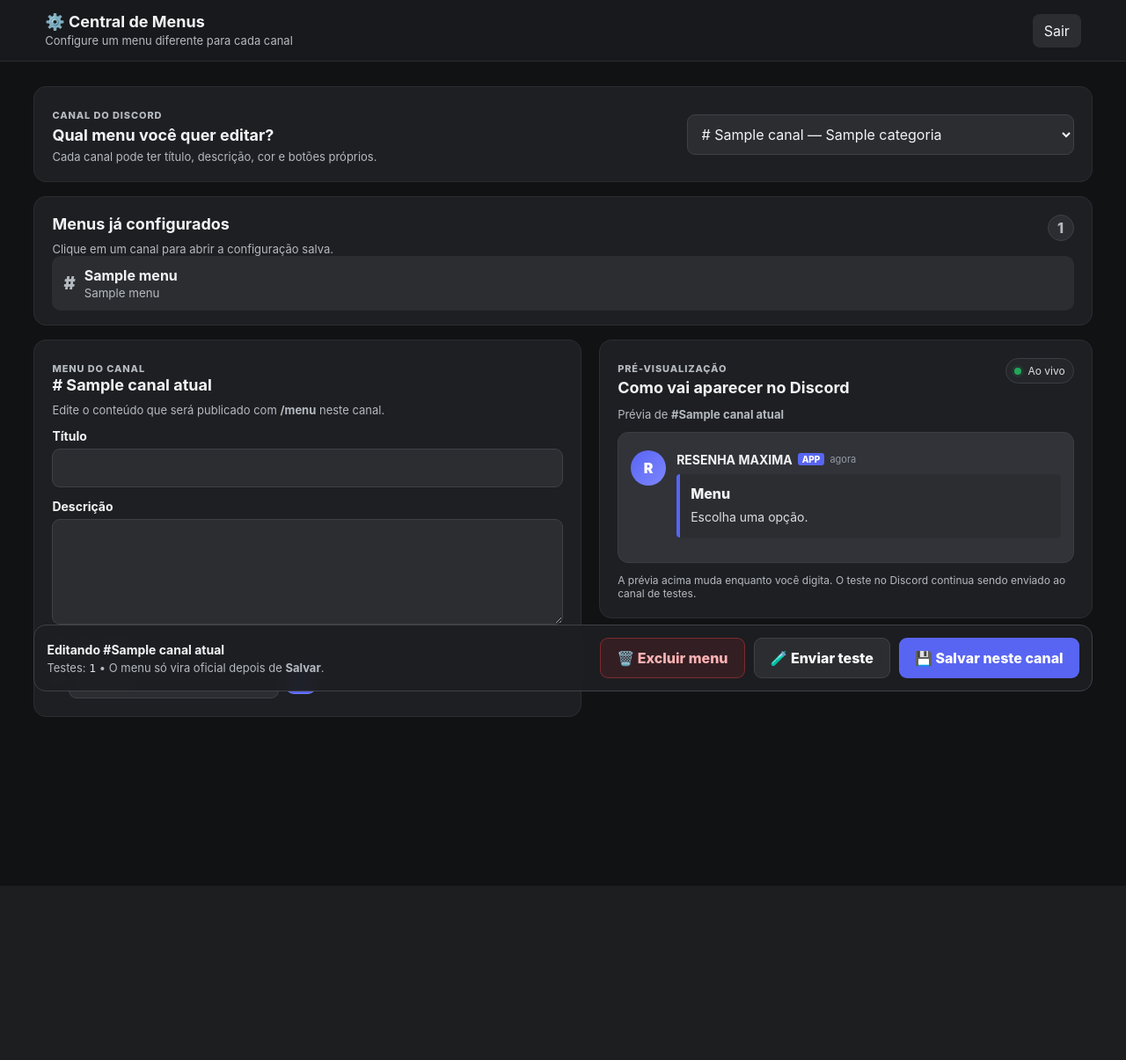
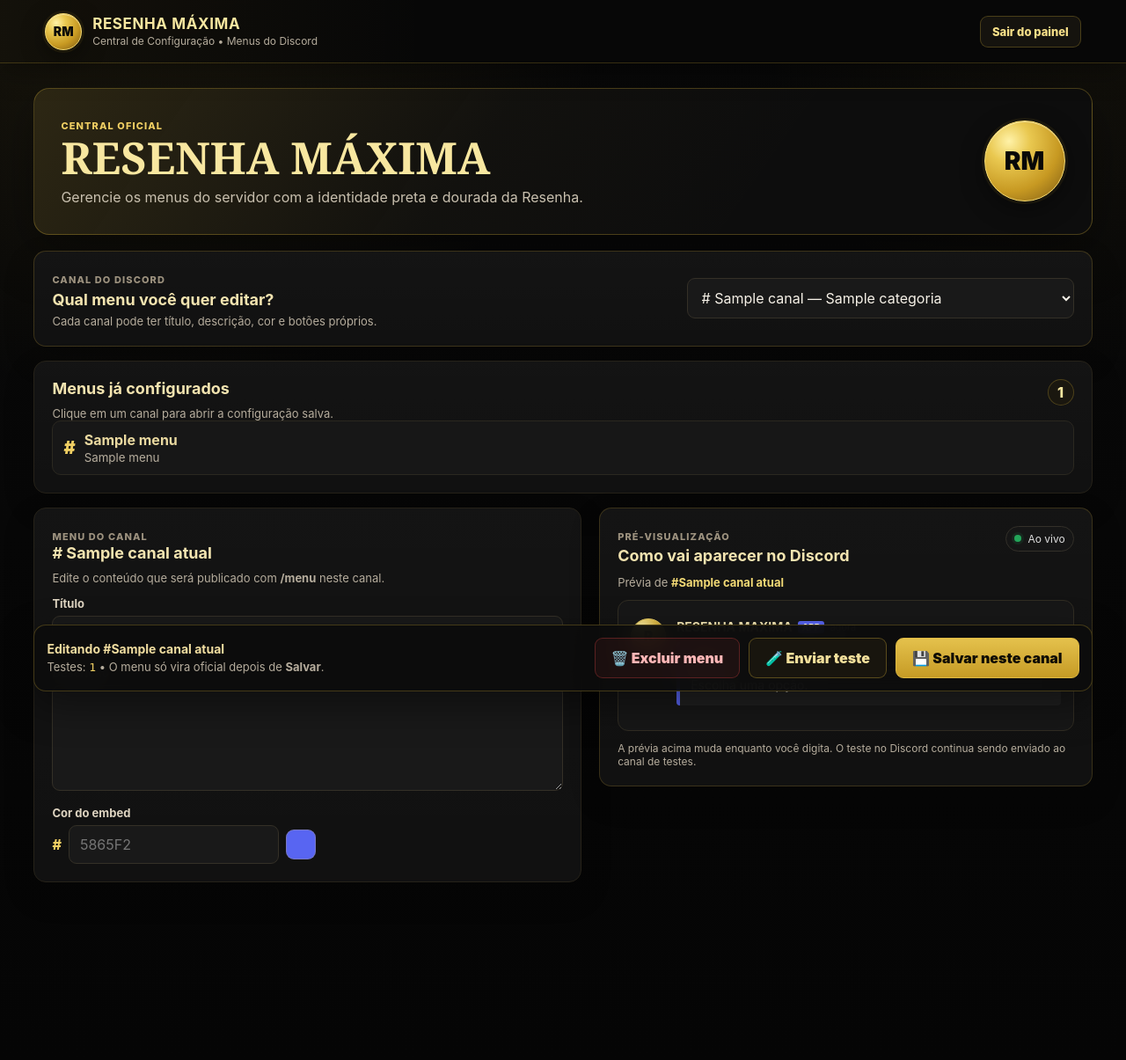
Before and after one commit to vinizimjk/painel-menu-bot, a Flask app: template templates/index.html in a window 1280 px wide. Shown: the whole page at 88% size. Before the commit the page ends 815 px from the top, so only its background shows below. Run offline with Flask 3, Linux system fonts and the light colour scheme; the template is opened without the code that fills it: most values are stand-ins (such as "Sample title", 1, 10 or a date in 2020); parts of the project's set-up code (start-up, migrations or seed data) failed here and were passed over.

Commit message:
Aplicar identidade visual Resenha Maxima

```diff
--- a/static/style.css
+++ b/static/style.css
@@ -1,140 +1,166 @@
+
 * { box-sizing: border-box; }
 
 :root {
   color-scheme: dark;
-  --bg: #111214;
-  --surface: #1e1f22;
-  --surface2: #2b2d31;
-  --surface3: #313338;
-  --line: #3f4147;
-  --text: #f2f3f5;
-  --muted: #b5bac1;
-  --primary: #5865f2;
-  --green: #248046;
-  --red: #da373c;
+  --bg: #070707;
+  --surface: #111111;
+  --surface2: #181818;
+  --surface3: #1f1f1f;
+  --line: #2d2a22;
+  --text: #f6f1e7;
+  --muted: #b6ad9d;
+  --gold: #d4af37;
+  --gold-2: #f0cf63;
+  --green: #2b8a57;
+  --red: #b83a3a;
 }
 
 body {
   margin: 0;
-  background: var(--bg);
+  min-height: 100vh;
   color: var(--text);
+  background:
+    radial-gradient(circle at 12% -8%, rgba(212,175,55,.10), transparent 32%),
+    radial-gradient(circle at 100% 0%, rgba(212,175,55,.05), transparent 24%),
+    linear-gradient(180deg, #090909 0%, #050505 100%);
   font-family: Inter, ui-sans-serif, system-ui, -apple-system, BlinkMacSystemFont, "Segoe UI", sans-serif;
 }
 
 .topbar {
-  min-height: 64px;
-  padding: 14px max(4vw, 18px);
+  min-height: 72px;
+  padding: 12px max(4vw, 18px);
   display: flex;
   align-items: center;
   justify-content: space-between;
-  background: #18191c;
-  border-bottom: 1px solid #2b2d31;
+  gap: 18px;
+  background: linear-gradient(90deg, rgba(212,175,55,.06), transparent 38%), rgba(8,8,8,.96);
+  border-bottom: 1px solid rgba(212,175,55,.23);
+  box-shadow: 0 12px 30px rgba(0,0,0,.28);
+  backdrop-filter: blur(16px);
   position: sticky;
   top: 0;
-  z-index: 20;
+  z-index: 30;
 }
 
-.topbar strong { display: block; font-size: 18px; }
-.topbar span { color: var(--muted); font-size: 13px; }
+.brand-lockup { display: flex; align-items: center; gap: 12px; }
+
+.brand-mark, .hero-badge {
+  display: grid;
+  place-items: center;
+  border-radius: 50%;
+  font-weight: 950;
+  color: #080808;
+  background: radial-gradient(circle at 30% 25%, #fff2a8 0%, #e9c850 26%, #c79922 62%, #7a5814 100%);
+  border: 1px solid #f4d96f;
+  box-shadow: inset 0 1px 0 rgba(255,255,255,.42), 0 0 0 3px rgba(212,175,55,.08), 0 8px 28px rgba(0,0,0,.45);
+}
+
+.brand-mark { width: 42px; height: 42px; font-size: 14px; }
+.topbar strong { display: block; color: #f8e7a0; font-size: 17px; letter-spacing: .035em; }
+.topbar span { display: block; margin-top: 2px; color: var(--muted); font-size: 12px; }
 
 .logout {
-  color: var(--text);
+  color: #f6df88;
   text-decoration: none;
-  background: var(--surface2);
+  background: #15130e;
+  border: 1px solid rgba(212,175,55,.28);
   padding: 9px 13px;
-  border-radius: 8px;
+  border-radius: 9px;
+  font-size: 13px;
+  font-weight: 800;
 }
 
-.container {
-  width: min(940px, 92%);
-  margin: 28px auto 100px;
+.container { width: min(940px, 92%); margin: 28px auto 110px; }
+.wide-container { width: min(1420px, 94%); }
+
+.hero-panel {
+  min-height: 150px;
+  margin-bottom: 18px;
+  padding: 30px;
+  display: flex;
+  align-items: center;
+  justify-content: space-between;
+  gap: 24px;
+  background: linear-gradient(125deg, rgba(212,175,55,.16), rgba(212,175,55,.025) 42%, transparent 70%), #0d0d0d;
+  border: 1px solid rgba(212,175,55,.30);
+  border-radius: 18px;
+  box-shadow: 0 20px 60px rgba(0,0,0,.34);
 }
 
-.wide-container {
-  width: min(1420px, 94%);
+.hero-copy h1 {
+  margin: 5px 0 8px;
+  color: #f8e7a0;
+  font-family: Georgia, "Times New Roman", serif;
+  font-size: clamp(30px, 4.5vw, 50px);
+  line-height: .95;
+  text-transform: uppercase;
 }
+
+.hero-copy p { max-width: 720px; margin: 0; color: #c9c0af; line-height: 1.5; }
+.hero-badge { width: 92px; height: 92px; flex: 0 0 92px; font-size: 28px; }
 
 .card {
   padding: 20px;
   margin-bottom: 16px;
-  background: var(--surface);
-  border: 1px solid #2b2d31;
+  background: linear-gradient(180deg, rgba(255,255,255,.012), transparent), var(--surface);
+  border: 1px solid #262219;
   border-radius: 14px;
+  box-shadow: 0 14px 35px rgba(0,0,0,.18);
 }
 
 h1, h2 { margin-top: 0; }
-h2 { font-size: 18px; margin-bottom: 18px; }
+h2 { font-size: 18px; margin-bottom: 18px; color: #f3e4b0; }
 
 .eyebrow {
-  color: var(--muted);
+  color: #9d927f;
   font-size: 11px;
-  font-weight: 800;
-  letter-spacing: .08em;
+  font-weight: 850;
+  letter-spacing: .10em;
 }
+.eyebrow.gold { color: var(--gold-2); }
 
-.section-heading,
-.preview-header,
-.channel-toolbar {
+.section-heading, .preview-header, .channel-toolbar {
   display: flex;
   align-items: flex-start;
   justify-content: space-between;
   gap: 18px;
 }
 
-.section-heading p,
-.preview-header p,
-.channel-copy p {
+.section-heading p, .preview-header p, .channel-copy p {
   margin: -8px 0 0;
   color: var(--muted);
   font-size: 13px;
 }
 
-.channel-toolbar {
-  align-items: center;
-}
+.channel-toolbar { align-items: center; border-color: rgba(212,175,55,.22); }
+.channel-copy h2 { margin: 4px 0 14px; }
+.channel-picker { min-width: min(440px, 48%); }
 
-.channel-copy h2 {
-  margin: 4px 0 14px;
-}
-
-.channel-picker {
-  min-width: min(440px, 48%);
-}
-
-select,
-input,
-textarea {
+select, input, textarea {
   width: 100%;
-  border: 1px solid var(--line);
+  border: 1px solid #343027;
   outline: none;
   border-radius: 9px;
   padding: 11px 12px;
-  background: var(--surface2);
+  background: #191919;
   color: var(--text);
   font: inherit;
 }
-
-select {
-  cursor: pointer;
-}
-
-select:focus,
-input:focus,
-textarea:focus {
-  border-color: var(--primary);
+select { cursor: pointer; }
+select:focus, input:focus, textarea:focus {
+  border-color: var(--gold);
+  box-shadow: 0 0 0 3px rgba(212,175,55,.085);
 }
 
 label {
   display: block;
   margin: 13px 0 6px;
-  font-size: 14px;
-  font-weight: 700;
+  color: #ded4c1;
+  font-size: 13px;
+  font-weight: 750;
 }
-
-textarea {
-  min-height: 120px;
-  resize: vertical;
-}
+textarea { min-height: 120px; resize: vertical; }
 
 .editor-grid {
   display: grid;
@@ -142,22 +168,9 @@ textarea {
   gap: 20px;
   align-items: start;
 }
+.preview-column { position: sticky; top: 94px; }
 
-.editor-column,
-.preview-column {
-  min-width: 0;
-}
-
-.preview-column {
-  position: sticky;
-  top: 88px;
-}
-
-.two {
-  display: grid;
-  grid-template-columns: 130px 1fr;
-  gap: 12px;
-}
+.two { display: grid; grid-template-columns: 130px 1fr; gap: 12px; }
 
 .color-row {
   display: flex;
@@ -166,41 +179,37 @@ textarea {
   max-width: 300px;
 }
 
-.color-row > span:first-child {
-  color: var(--muted);
-  font-weight: 700;
-}
+.color-row > span:first-child { color: var(--gold-2); font-weight: 800; }
 
 .color-swatch {
   width: 34px;
   height: 34px;
   flex: 0 0 34px;
   border-radius: 9px;
-  border: 1px solid rgba(255,255,255,.14);
+  border: 1px solid rgba(212,175,55,.25);
 }
 
 button {
-  border: 0;
+  border: 1px solid #e0bb43;
   border-radius: 9px;
   padding: 12px 18px;
-  background: var(--primary);
-  color: white;
+  background: linear-gradient(180deg, #e4c14c 0%, #c69b25 100%);
+  color: #100d05;
   font: inherit;
-  font-weight: 800;
+  font-weight: 900;
   cursor: pointer;
 }
 
-button:hover { filter: brightness(1.08); }
-
 .secondary-button {
-  background: var(--surface2);
-  border: 1px solid var(--line);
+  color: #f2df9b;
+  background: #18150e;
+  border: 1px solid rgba(212,175,55,.35);
 }
 
 .danger-button {
-  background: rgba(218, 55, 60, .12);
-  color: #ffb3b5;
-  border: 1px solid rgba(218, 55, 60, .45);
+  color: #ffb7b7;
+  background: rgba(184,58,58,.09);
+  border: 1px solid rgba(184,58,58,.40);
 }
 
 .savebar {
@@ -210,54 +219,40 @@ button:hover { filter: brightness(1.08); }
   gap: 20px;
   position: sticky;
   bottom: 14px;
-  z-index: 15;
+  z-index: 20;
   padding: 14px;
-  background: rgba(30, 31, 34, .96);
-  border: 1px solid #3f4147;
+  background: rgba(12,12,12,.94);
+  border: 1px solid rgba(212,175,55,.28);
   border-radius: 14px;
-  backdrop-filter: blur(8px);
+  box-shadow: 0 16px 44px rgba(0,0,0,.42);
+  backdrop-filter: blur(14px);
 }
 
-.savebar-copy {
-  display: grid;
-  gap: 4px;
-}
+.savebar-copy { display: grid; gap: 4px; }
+.savebar-copy strong { color: #f0dda0; font-size: 14px; }
+.savebar-copy span { color: var(--muted); font-size: 13px; }
+.savebar-copy code { color: #f0cf63; }
+.save-actions { display: flex; gap: 10px; flex-wrap: wrap; justify-content: flex-end; }
 
-.savebar-copy strong { font-size: 14px; }
-.savebar-copy span { color: var(--muted); font-size: 13px; }
-.savebar-copy code { color: #dbdee1; }
-
-.save-actions {
-  display: flex;
-  gap: 10px;
-  flex-wrap: wrap;
-  justify-content: flex-end;
-}
-
-.success,
-.alert {
+.success, .alert {
   margin-bottom: 16px;
   padding: 12px 14px;
   border-radius: 9px;
+  border: 1px solid transparent;
 }
-
-.success { background: var(--green); }
-.alert { background: var(--red); }
-
-.configured-card {
-  padding-bottom: 16px;
-}
+.success { color: #d7f3df; background: rgba(43,138,87,.16); border-color: rgba(43,138,87,.34); }
+.alert { color: #ffd0d0; background: rgba(184,58,58,.15); border-color: rgba(184,58,58,.34); }
 
 .count-badge {
   min-width: 30px;
   height: 30px;
   display: grid;
   place-items: center;
-  background: var(--surface2);
-  border: 1px solid var(--line);
+  color: #f8e7a0;
+  background: #1a170f;
+  border: 1px solid rgba(212,175,55,.28);
   border-radius: 999px;
-  color: var(--muted);
-  font-weight: 800;
+  font-weight: 850;
 }
 
 .configured-list {
@@ -272,85 +267,46 @@ button:hover { filter: brightness(1.08); }
   align-items: center;
   gap: 10px;
   padding: 11px 12px;
-  background: var(--surface2);
-  border: 1px solid transparent;
+  background: #171717;
+  border: 1px solid #2b2820;
   border-radius: 10px;
   color: var(--text);
   text-decoration: none;
 }
 
-.configured-item:hover {
-  border-color: #51545b;
+.configured-item.active {
+  border-color: var(--gold);
+  background: linear-gradient(90deg, rgba(212,175,55,.12), rgba(212,175,55,.02)), #171717;
+  box-shadow: inset 3px 0 0 var(--gold);
 }
 
-.configured-item.active {
-  border-color: var(--primary);
-  background: rgba(88, 101, 242, .12);
-}
-
-.configured-item > span:last-child {
-  min-width: 0;
-  display: grid;
-}
-
-.configured-item strong,
-.configured-item small {
+.configured-item > span:last-child { min-width: 0; display: grid; }
+.configured-item strong, .configured-item small {
   overflow: hidden;
   text-overflow: ellipsis;
   white-space: nowrap;
 }
+.configured-item strong { color: #ead9a0; }
+.configured-item small { margin-top: 2px; color: var(--muted); }
+.channel-hash { color: var(--gold-2); font-size: 20px; font-weight: 950; }
 
-.configured-item small {
-  margin-top: 2px;
-  color: var(--muted);
-}
-
-.channel-hash {
-  color: var(--muted);
-  font-size: 20px;
-  font-weight: 900;
-}
-
-.empty-state {
-  text-align: center;
-  color: var(--muted);
-}
-
-/* =======================================================
-   PRÉVIA ESTILO DISCORD
-   ======================================================= */
-
-.preview-card {
-  overflow: hidden;
-}
-
-.preview-header {
-  margin-bottom: 12px;
-}
-
-.preview-header h2 {
-  margin: 3px 0 0;
-}
-
-.preview-channel {
-  margin-bottom: 12px;
-  color: var(--muted);
-  font-size: 13px;
-}
+.preview-card { overflow: hidden; border-color: rgba(212,175,55,.20); }
+.preview-header { margin-bottom: 12px; }
+.preview-header h2 { margin: 3px 0 0; }
+.preview-channel { margin-bottom: 12px; color: var(--muted); font-size: 13px; }
+.preview-channel strong { color: #f2d975; }
 
 .live-dot {
   display: inline-flex;
   align-items: center;
   gap: 7px;
-  color: #dbdee1;
-  background: #24262a;
-  border: 1px solid #3a3d43;
+  color: #dedede;
+  background: #161616;
+  border: 1px solid #333029;
   border-radius: 999px;
   padding: 6px 9px;
   font-size: 12px;
-  white-space: nowrap;
 }
-
 .live-dot i {
   width: 8px;
   height: 8px;
@@ -362,17 +318,12 @@ button:hover { filter: brightness(1.08); }
 
 .discord-stage {
   padding: 20px 14px;
-  background: var(--surface3);
+  background: #171717;
   border-radius: 12px;
-  border: 1px solid #3a3d43;
-  overflow: hidden;
+  border: 1px solid #312d23;
 }
 
-.discord-message {
-  display: flex;
-  gap: 12px;
-  align-items: flex-start;
-}
+.discord-message { display: flex; gap: 12px; align-items: flex-start; }
 
 .bot-avatar {
   width: 40px;
@@ -381,15 +332,13 @@ button:hover { filter: brightness(1.08); }
   border-radius: 50%;
   display: grid;
   place-items: center;
-  background: linear-gradient(135deg, #5865f2, #7d86ff);
-  color: white;
-  font-weight: 900;
+  color: #080808;
+  background: radial-gradient(circle at 30% 25%, #fff2a8, #ddb843 45%, #8a6518 100%);
+  border: 1px solid #e4c85f;
+  font-weight: 950;
 }
 
-.discord-content {
-  min-width: 0;
-  flex: 1;
-}
+.discord-content { min-width: 0; flex: 1; }
 
 .discord-author-row {
   display: flex;
@@ -398,10 +347,7 @@ button:hover { filter: brightness(1.08); }
   min-height: 20px;
   flex-wrap: wrap;
 }
-
-.discord-author-row strong {
-  font-size: 14px;
-}
+.discord-author-row strong { color: #f5e7b4; font-size: 14px; }
 
 .app-badge {
   padding: 1px 5px;
@@ -411,23 +357,17 @@ button:hover { filter: brightness(1.08); }
   font-size: 10px;
   font-weight: 800;
 }
-
-.timestamp {
-  color: #949ba4;
-  font-size: 11px;
-}
+.timestamp { color: #8d8a83; font-size: 11px; }
 
 .discord-embed {
-  --embed-color: #5865F2;
+  --embed-color: #d4af37;
   position: relative;
   margin-top: 7px;
   width: min(520px, 100%);
-  background: #2b2d31;
+  background: #202020;
   border-radius: 4px;
   overflow: hidden;
-  box-shadow: 0 1px 0 rgba(0,0,0,.06);
 }
-
 .discord-embed::before {
   content: "";
   position: absolute;
@@ -435,54 +375,28 @@ button:hover { filter: brightness(1.08); }
   width: 4px;
   background: var(--embed-color);
 }
-
-.discord-embed-body {
-  padding: 12px 14px 13px 16px;
-}
-
-.discord-embed-title {
-  font-weight: 800;
-  margin-bottom: 7px;
-  overflow-wrap: anywhere;
-}
-
+.discord-embed-body { padding: 12px 14px 13px 16px; }
+.discord-embed-title { color: #f2e5b5; font-weight: 850; margin-bottom: 7px; }
 .discord-embed-description {
-  color: #dbdee1;
+  color: #dedbd4;
   font-size: 14px;
   line-height: 1.45;
   white-space: pre-wrap;
-  overflow-wrap: anywhere;
 }
 
-.discord-buttons {
-  display: flex;
-  flex-wrap: wrap;
-  gap: 8px;
-  margin-top: 8px;
-}
-
+.discord-buttons { display: flex; flex-wrap: wrap; gap: 8px; margin-top: 8px; }
 .discord-button {
   padding: 8px 13px;
+  border: 0;
   border-radius: 3px;
   background: #5865f2;
+  color: white;
   font-size: 13px;
   min-height: 32px;
   pointer-events: none;
 }
-
-.preview-button-emoji {
-  margin-right: 5px;
-}
-
-.preview-note {
-  margin-top: 12px;
-  color: var(--muted);
-  font-size: 12px;
-}
-
-/* =======================================================
-   LOGIN
-   ======================================================= */
+.preview-button-emoji { margin-right: 5px; }
+.preview-note { margin-top: 12px; color: var(--muted); font-size: 12px; }
 
 .login-wrap {
   min-height: 100vh;
--- a/templates/index.html
+++ b/templates/index.html
@@ -9,13 +9,26 @@
 <body>
   <header class="topbar">
     <div>
-      <strong>⚙️ Central de Menus</strong>
-      <span>Configure um menu diferente para cada canal</span>
+      <div class="brand-lockup">
+        <div class="brand-mark">RM</div>
+        <div>
+          <strong>RESENHA MÁXIMA</strong>
+          <span>Central de Configuração • Menus do Discord</span>
+        </div>
+      </div>
     </div>
-    <a class="logout" href="{{ url_for('sair') }}">Sair</a>
+    <a class="logout" href="{{ url_for('sair') }}">Sair do painel</a>
   </header>
 
   <main class="container wide-container">
+    <section class="hero-panel">
+      <div class="hero-copy">
+        <span class="eyebrow gold">CENTRAL OFICIAL</span>
+        <h1>Resenha Máxima</h1>
+        <p>Gerencie os menus do servidor com a identidade preta e dourada da Resenha.</p>
+      </div>
+      <div class="hero-badge">RM</div>
+    </section>
     {% with messages = get_flashed_messages() %}
       {% for message in messages %}
         <div class="success">{{ message }}</div>
```
Also changed, not shown: other parts of static/style.css (+18 -49 lines).
